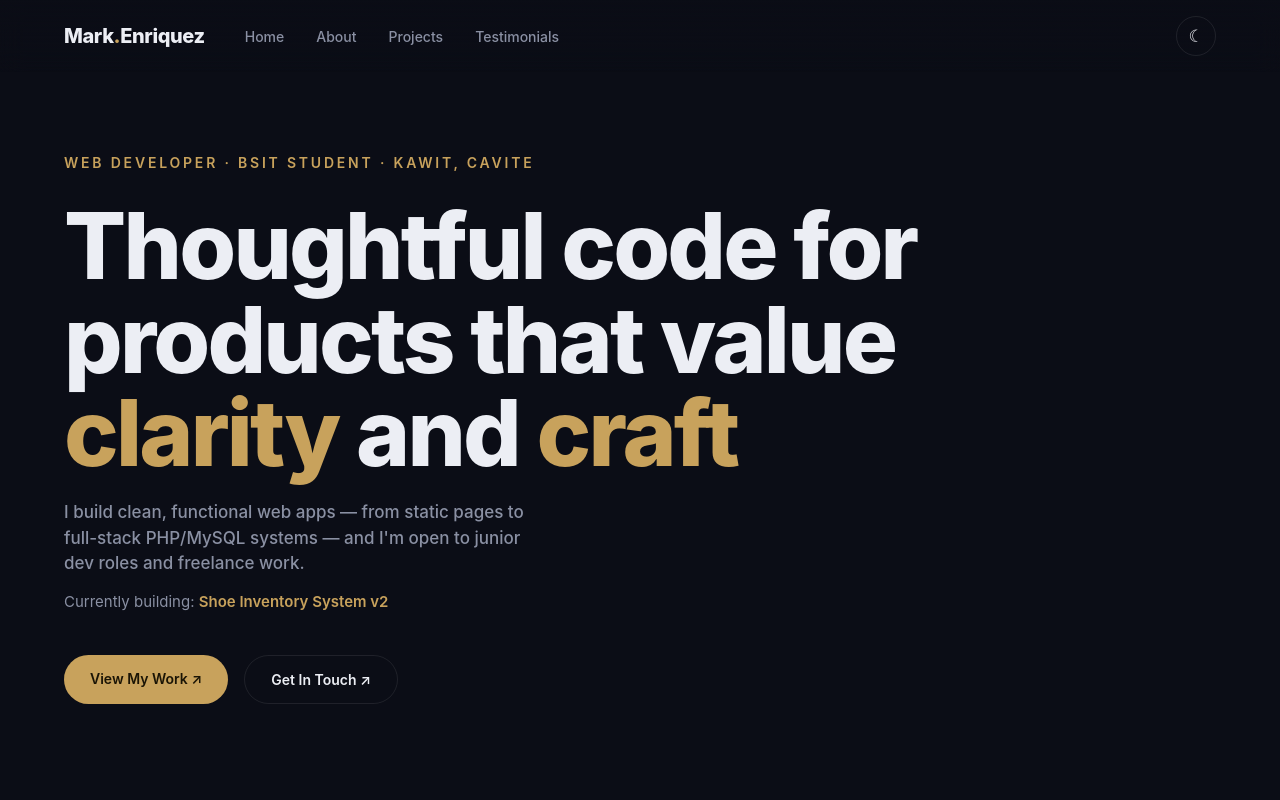
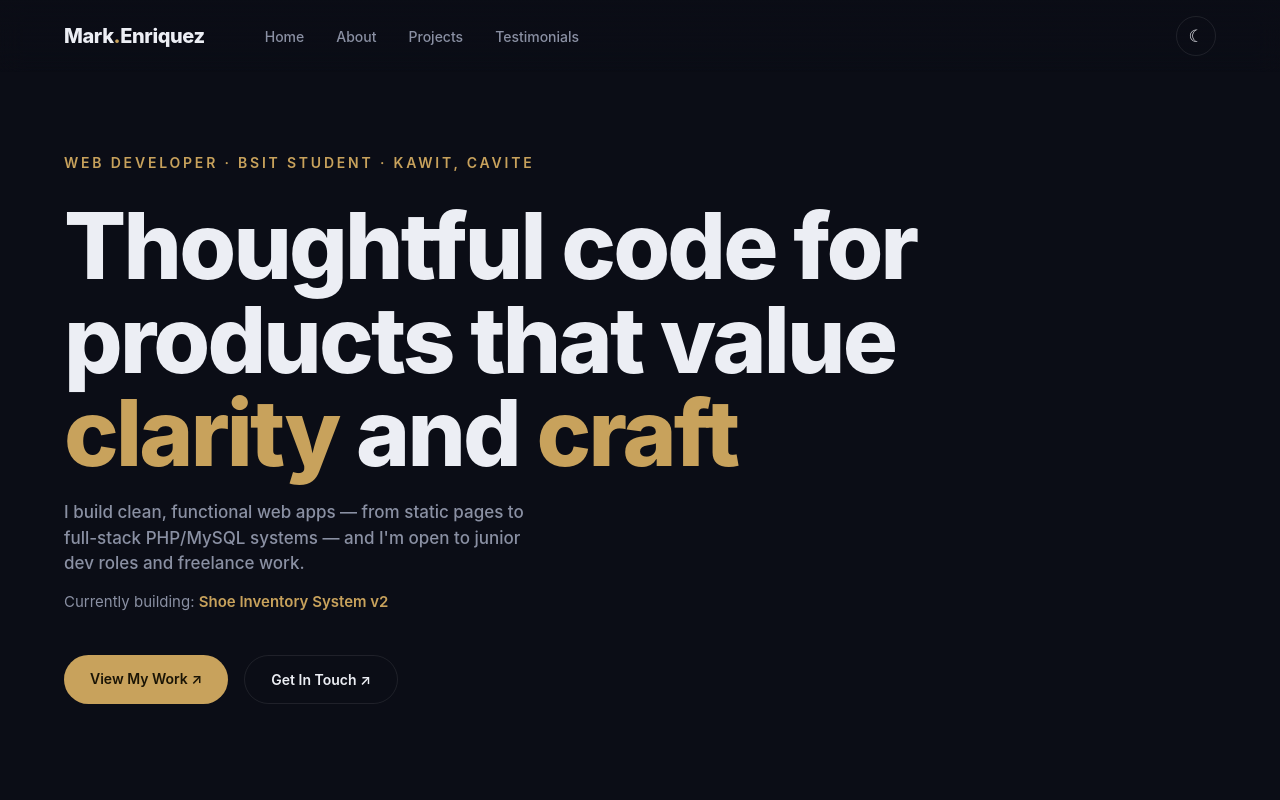
Before and after one commit to imnrqzz/Portfolio, a website: page index.html in a window 1280 px wide. Shown: the top 800 px of the page. Drawn offline with nearby package versions, Linux system fonts and the light colour scheme.

Commit message:
Add more space between logo and nav links

```diff
--- a/css/main.css
+++ b/css/main.css
@@ -49,7 +49,7 @@
     [data-theme="light"] nav { background: linear-gradient(to bottom, rgba(247,246,242,0.92), rgba(247,246,242,0)); }
     .logo { font-weight: 800; letter-spacing: -0.02em; font-size: 20px; text-decoration: none; color: var(--ink); flex-shrink: 0; }
     .logo span { color: var(--gold); }
-    .nav-center { display: flex; align-items: center; gap: 32px; margin-left: 40px; }
+    .nav-center { display: flex; align-items: center; gap: 32px; margin-left: 60px; }
     .nav-center a {
       color: var(--ink-dim); text-decoration: none; font-size: 14px; font-weight: 500;
       position: relative;
```
